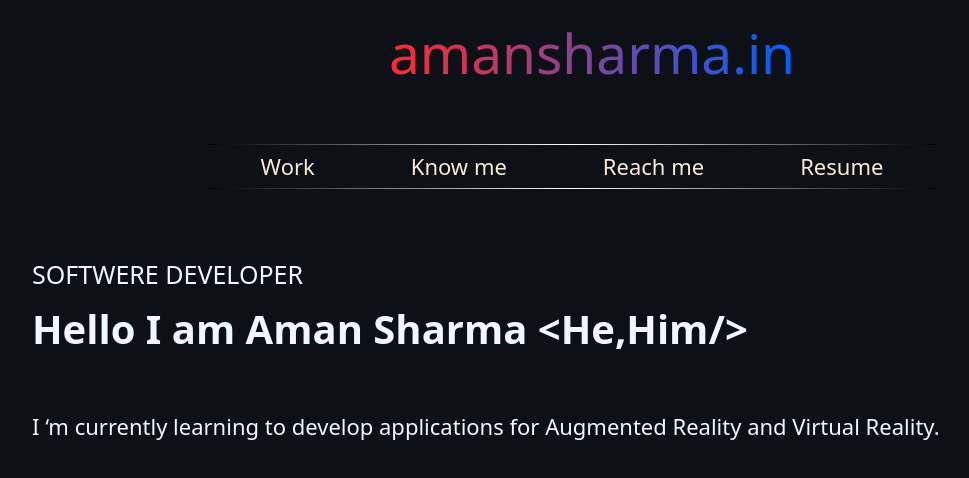
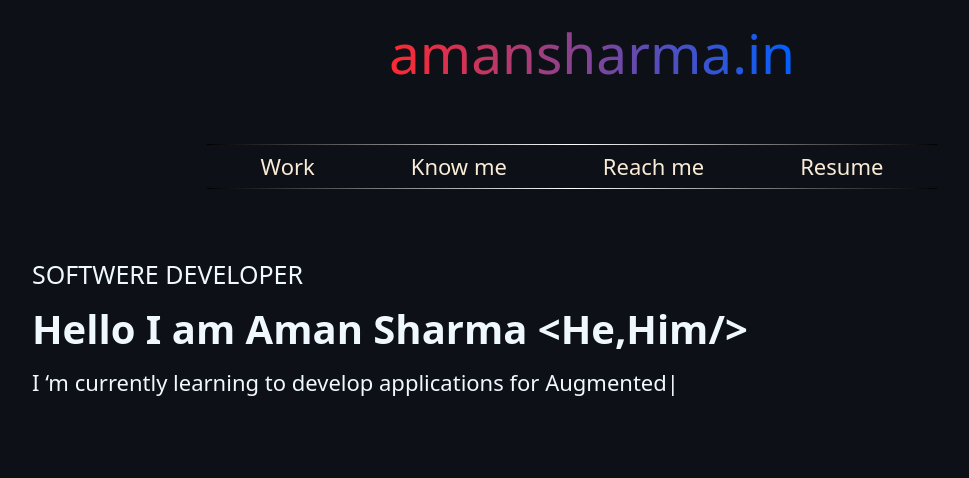
Before and after one commit to sirdroj/myptf, a React (Create React App) app: page / in a window 1280 px wide. Shown: the top 478 px of the page, without its empty margins (68-1037 px from the left). Built offline with nearby package versions, Linux system fonts and the light colour scheme.

Commit message:
added typed

```diff
--- a/package.json
+++ b/package.json
@@ -12,6 +12,7 @@
     "react-dom": "^18.2.0",
     "react-native-linear-gradient": "^2.7.3",
     "react-scripts": "5.0.1",
+    "react-typed": "^1.2.0",
     "web-vitals": "^2.1.4"
   },
   "scripts": {
--- a/src/components/AboutMe.js
+++ b/src/components/AboutMe.js
@@ -1,11 +1,13 @@
 import React from 'react'
+import Typed from 'react-typed'
 import "./AboutMe.css"
 const AboutMe = () => {
   return (
     <div className='about-div'>
         <p className='p1'>SOFTWERE DEVELOPER</p>
         <p className='p2'>Hello I am Aman Sharma &#60;He,Him/&#62; </p>
-        <p className='p3'>I ‘m currently learning to develop applications for Augmented Reality and Virtual Reality.  </p>
+        <Typed className="p3" strings={["I ‘m currently learning to develop applications for Augmented Reality and Virtual Reality."]}
+        typeSpeed={70} />
     </div>
   )
 }
```
Also changed, not shown: 1 other file (tests, documents, lock files or other folders).
